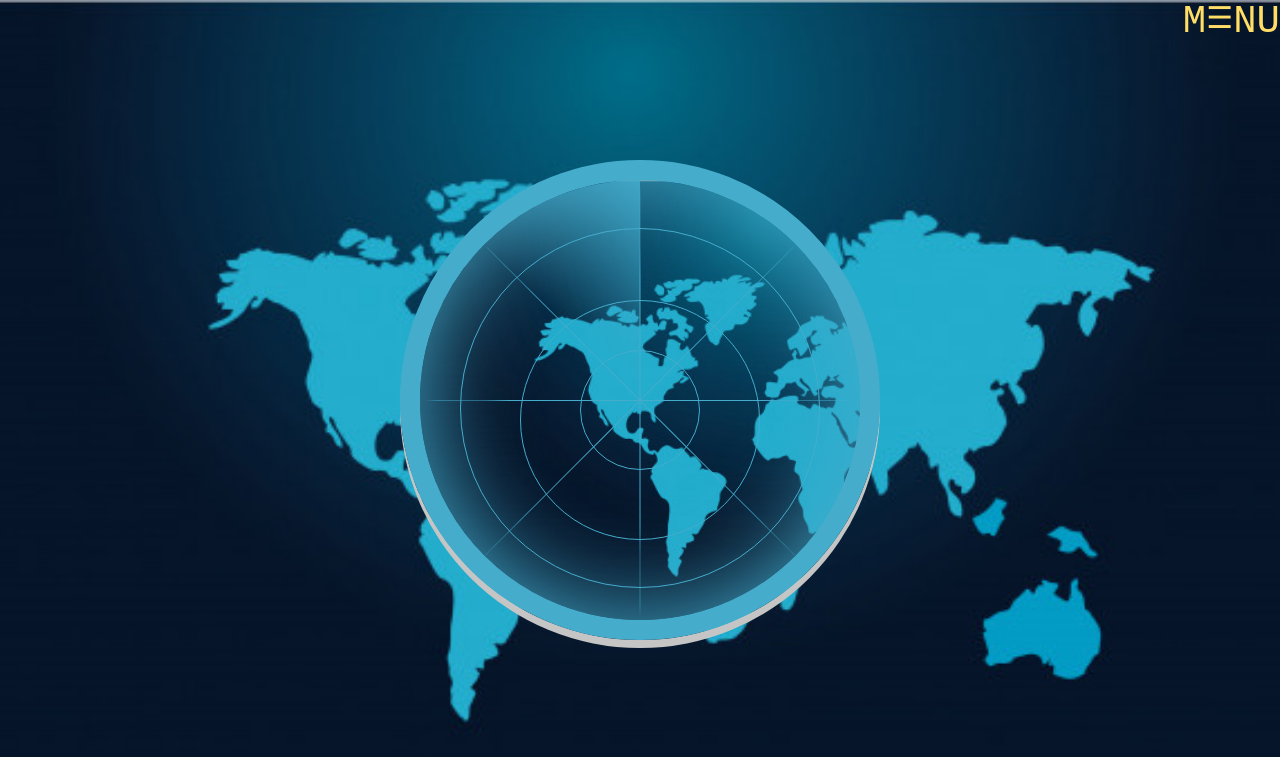
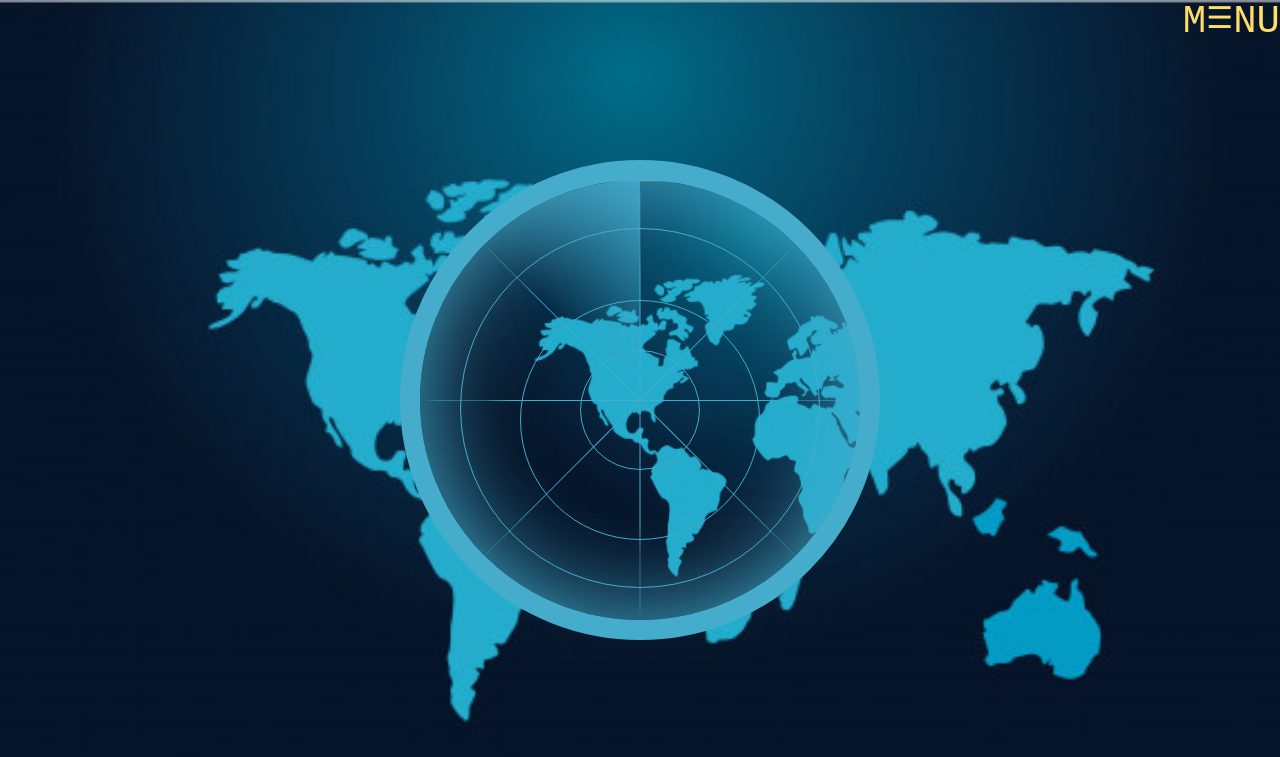
Before and after one commit to rtjae1/loaderRadar, a plain HTML site: page index.html in a window 1280 px wide. Shown: the top 757 px of the page. Drawn offline with Linux system fonts and the light colour scheme.

Commit message:
update color

```diff
--- a/assets/css/styles.css
+++ b/assets/css/styles.css
@@ -31,7 +31,7 @@ body {
   border: 20px solid #45ACCC;
   background: url(../img/bg.jpg);
   background-size: cover;
-  box-shadow: 0 8px 0 #c5c5c5, inset 0 0 100px #45ACCC;
+  box-shadow: inset 0 0 100px #45ACCC;
   overflow: hidden;
 }
 
```
